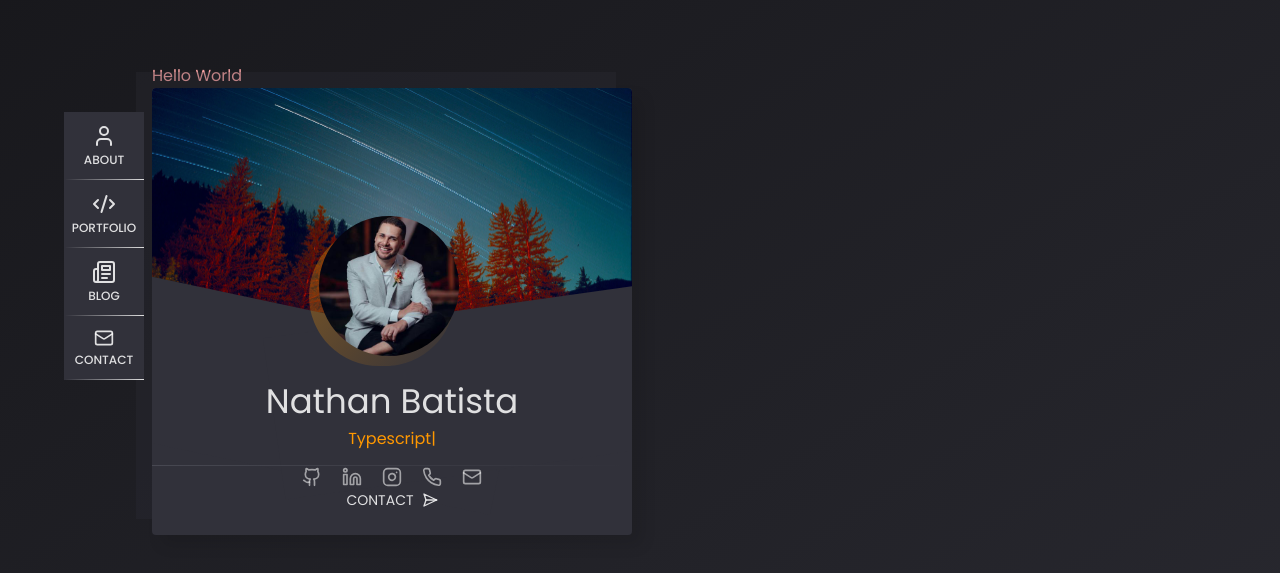
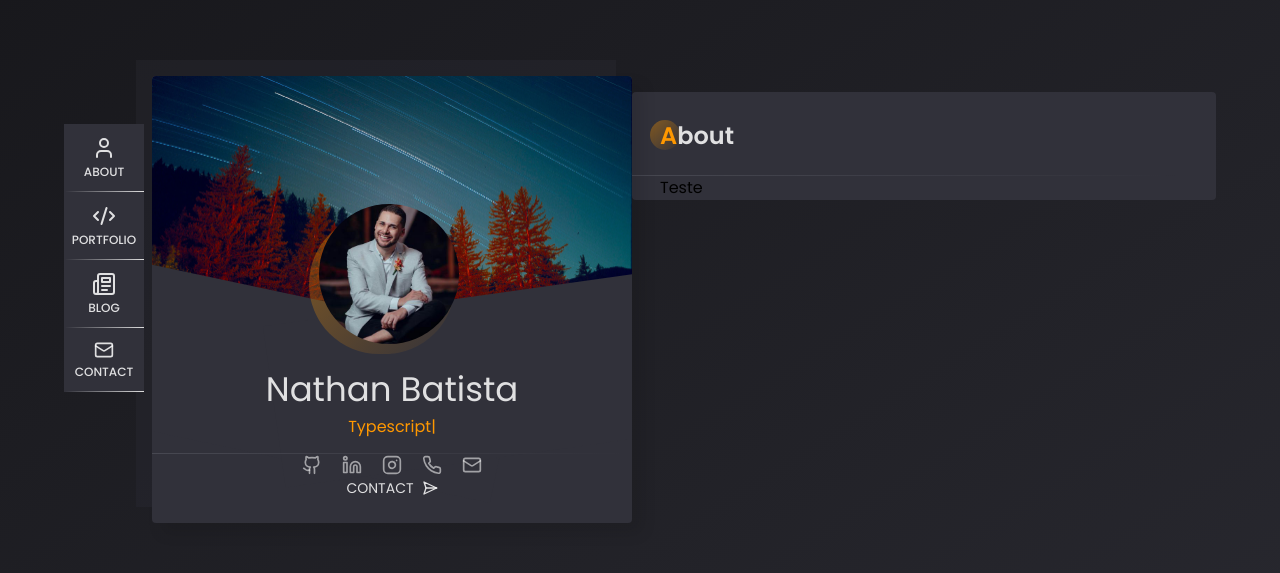
Before and after one commit to NtBat/site, a Next.js app: page / in a window 1280 px wide. Shown: the part 101-674 px from the top of the page. Built offline with nearby package versions, Linux system fonts and the light colour scheme.

Commit message:
feat: add ContentWrapper Component

```diff
--- a/src/app/page.tsx
+++ b/src/app/page.tsx
@@ -1,7 +1,5 @@
+import { ContentWrapper } from '@/components/ContentWrapper'
+
 export default function Home() {
-  return (
-    <div>
-      <h1 className="text-red-300">Hello World</h1>
-    </div>
-  )
+  return <ContentWrapper title="About">Teste</ContentWrapper>
 }
--- /dev/null
+++ b/src/components/ContentWrapper/index.tsx
@@ -0,0 +1,21 @@
+import { Title } from '../Title'
+
+interface ContentWrapperProps {
+  children: React.ReactNode
+  title: string
+}
+
+export function ContentWrapper({ children, title }: ContentWrapperProps) {
+  return (
+    <div className="absolute left-[568px] right-0 top-4 z-[8px] h-auto w-auto overflow-hidden rounded bg-gray-700">
+      <div className="relative h-full overflow-auto overflow-x-hidden px-7 pt-7">
+        <div className="container">
+          <div className="content">
+            <Title title={title} />
+            {children}
+          </div>
+        </div>
+      </div>
+    </div>
+  )
+}
```
Also changed, not shown: 1 other file (tests, documents, lock files or other folders).
